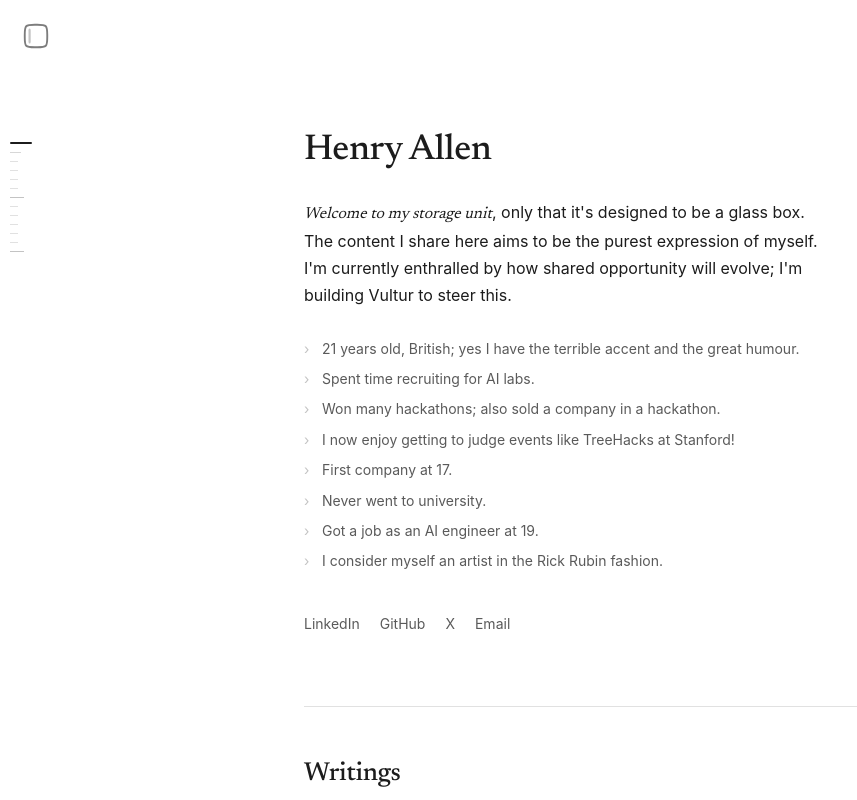
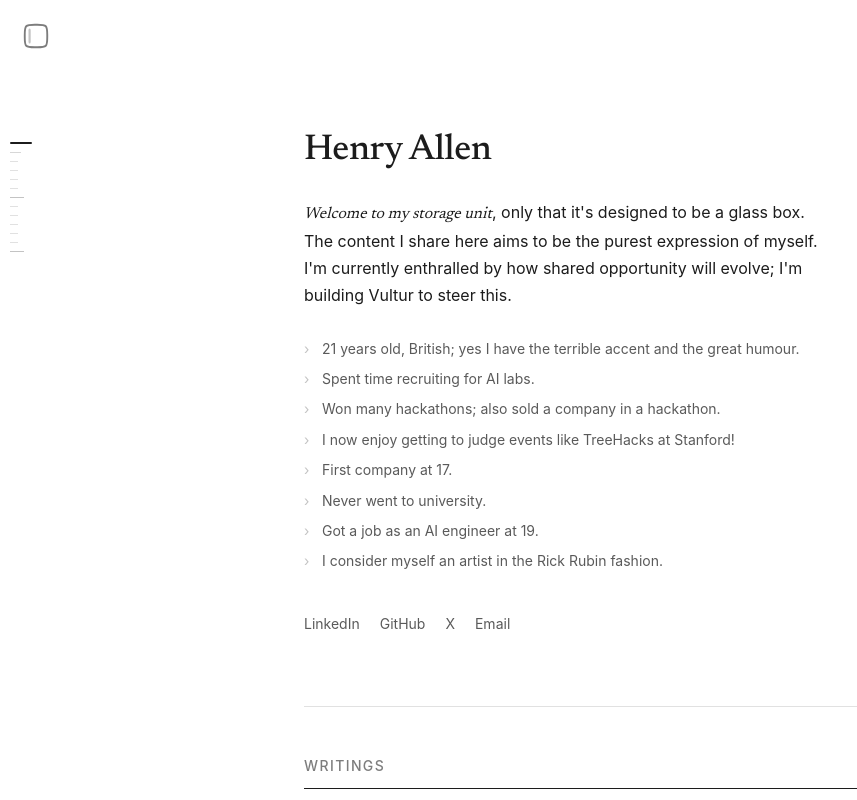
Before and after one commit to HenryAllen04/portfolio-site, a Next.js app: page / in a window 1280 px wide. Shown: the top 800 px of the page, without its empty margins (0-857 px from the left). Built offline with nearby package versions, Linux system fonts and the light colour scheme; a web font is replaced by a local one.

Commit message:
Refine homepage section headings

```diff
--- a/src/app/globals.css
+++ b/src/app/globals.css
@@ -1077,15 +1077,18 @@ footer .footer-right {
 
 .op-heading {
   margin: 48px 0 20px;
+  padding-bottom: 12px;
+  border-bottom: 1px solid var(--mono12);
 }
 
 .op-heading h2 {
-  font-family: var(--font-essay);
-  font-size: 26px;
+  font-family: var(--font-ui);
+  font-size: 14px;
+  line-height: 1.5;
   font-weight: 500;
-  letter-spacing: -0.01em;
-  text-transform: none;
-  color: var(--fg);
+  letter-spacing: 0.1em;
+  text-transform: uppercase;
+  color: var(--mono8);
 }
 
 .op-lede {
```
Also changed, not shown: 1 other file (tests, documents, lock files or other folders).
